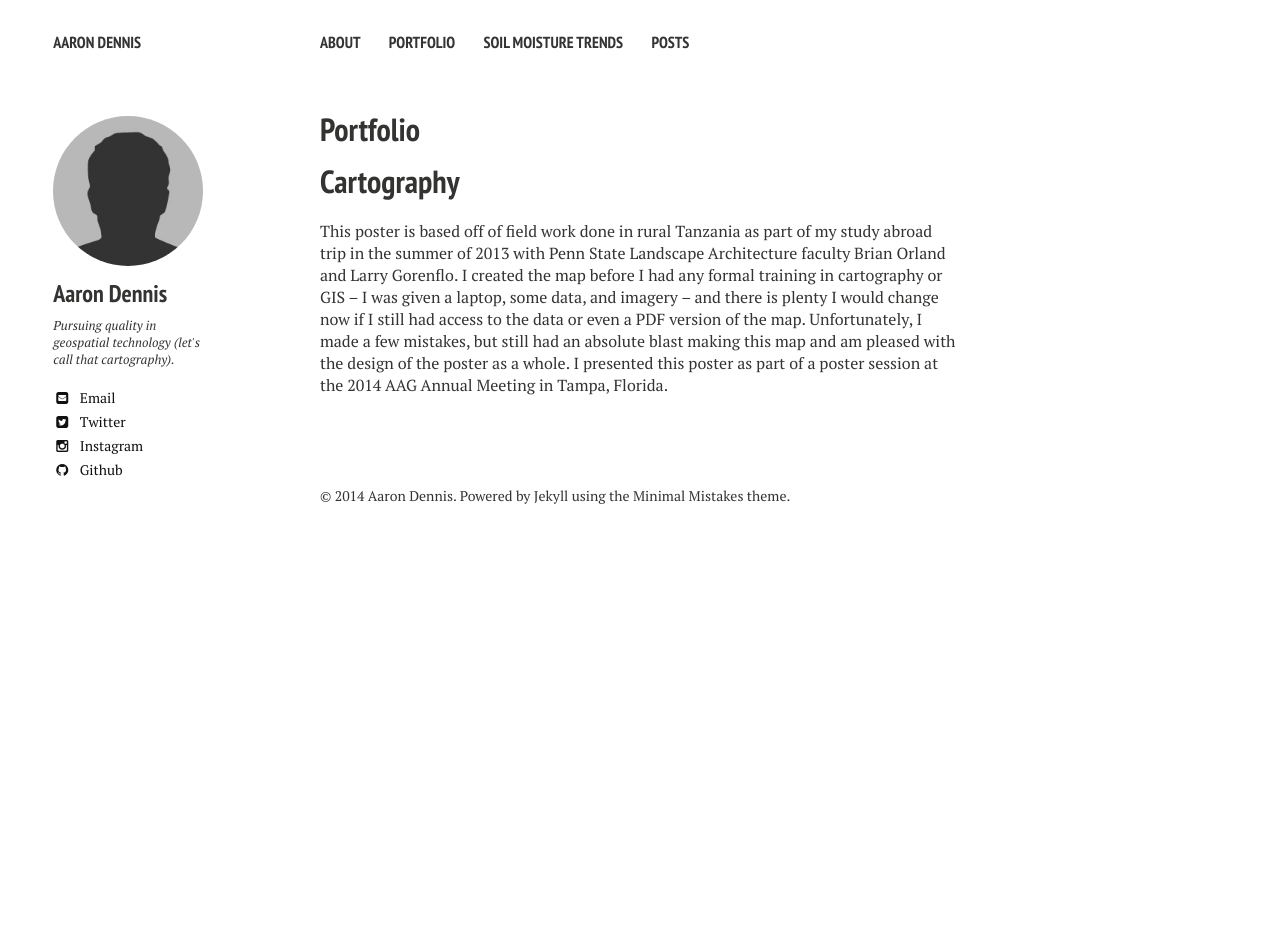
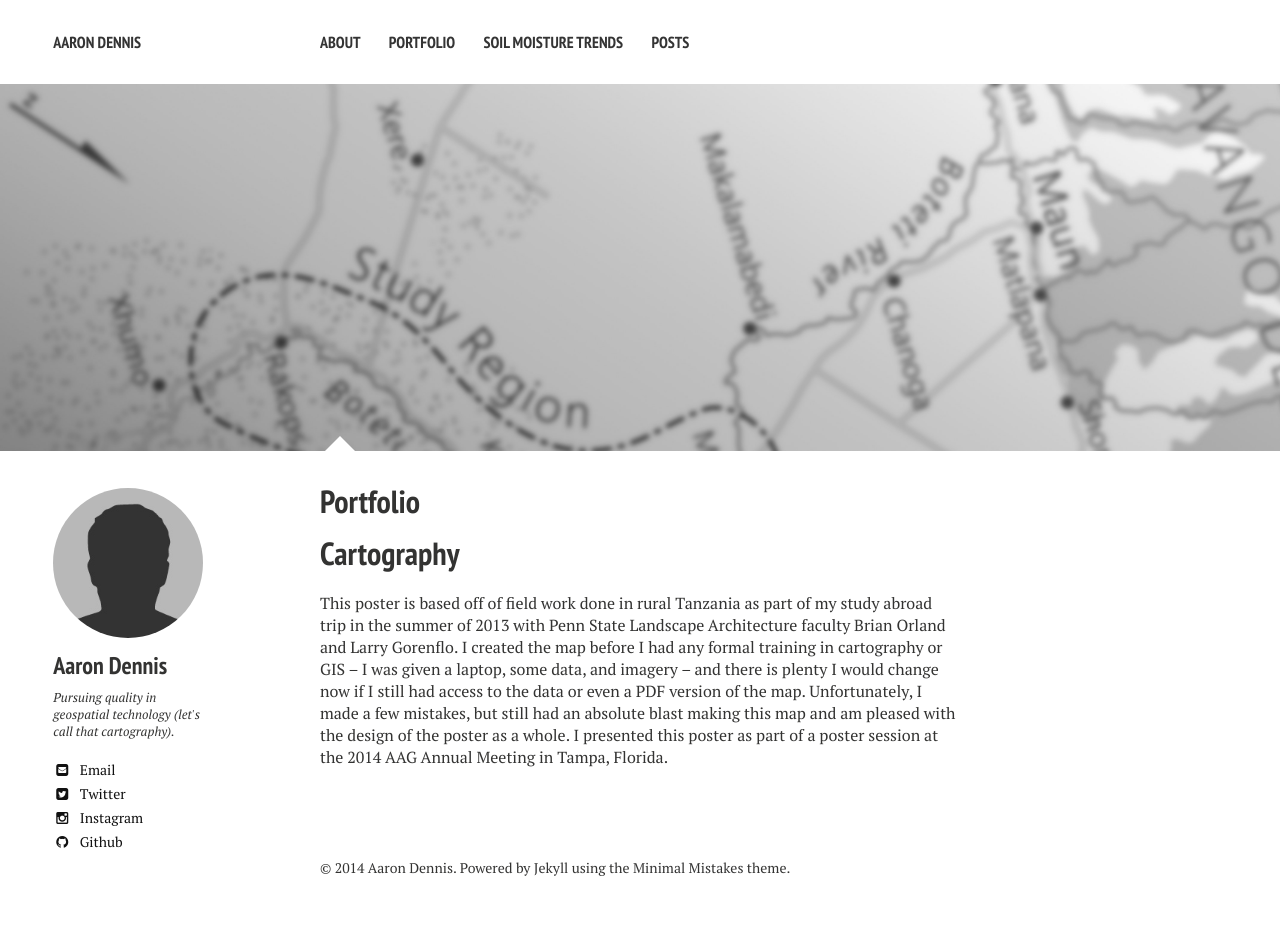
Before and after one commit to Joe-Robertson/aaronpdennis.github.io, a Jekyll site: the page built from portfolio/index.md, in a window 1280 px wide. Built offline with Jekyll 4.4.1, drawn with Linux system fonts in a browser that asks for light colours; nearby versions of some CDN libraries; before the commit the page ends 900 px from its top, so only the background shows below that.

Commit message:
trying to fix feature image

```diff
--- a/portfolio/index.md
+++ b/portfolio/index.md
@@ -5,7 +5,7 @@ tags: [portfolio]
 modified: 2014-11-05T13:00:00.573882-04:00
 comments: false
 image:
-  feature:
+  feature: boteti-wide.jpg
   credit:
   creditlink:
 ---
```
